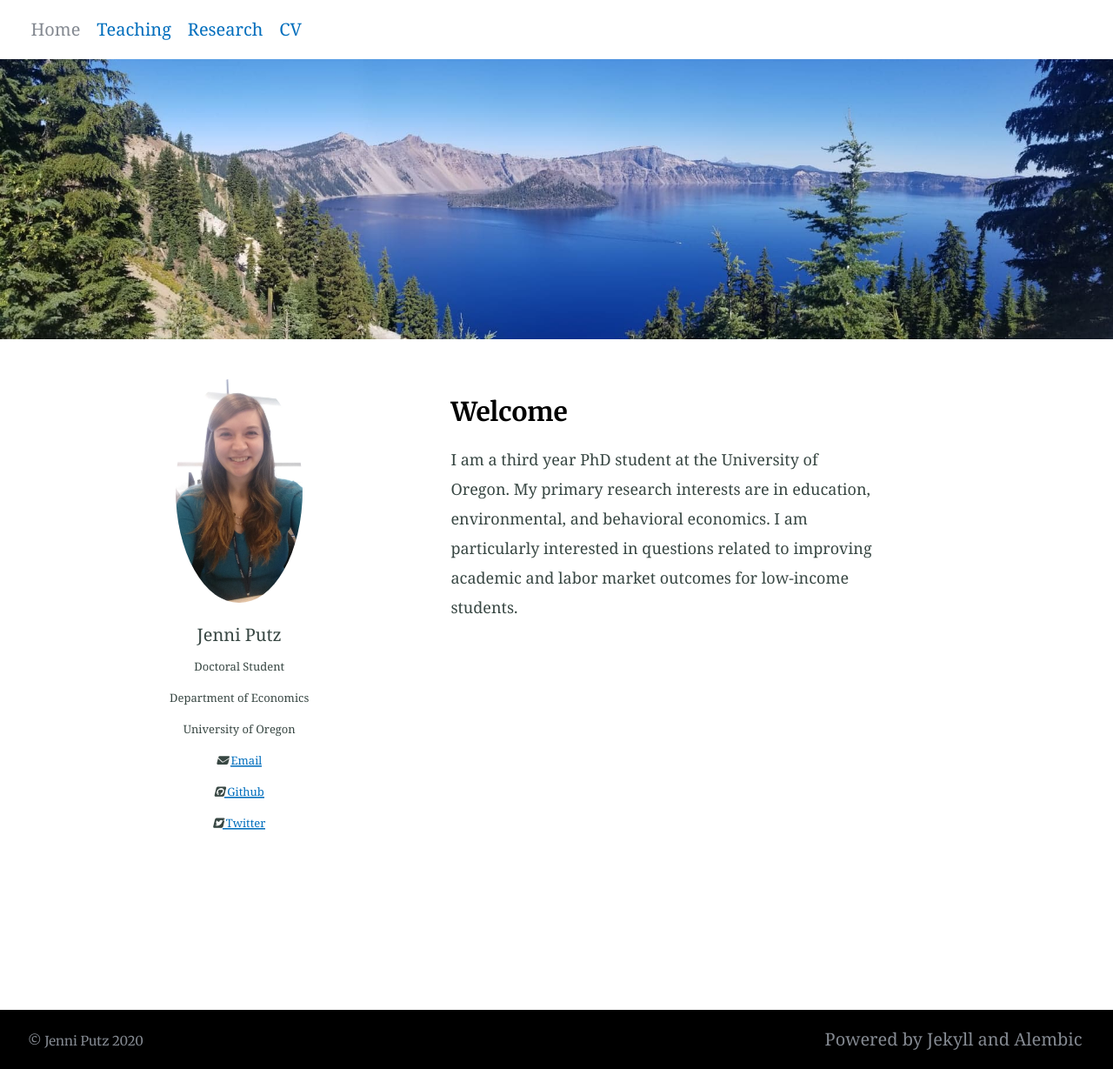
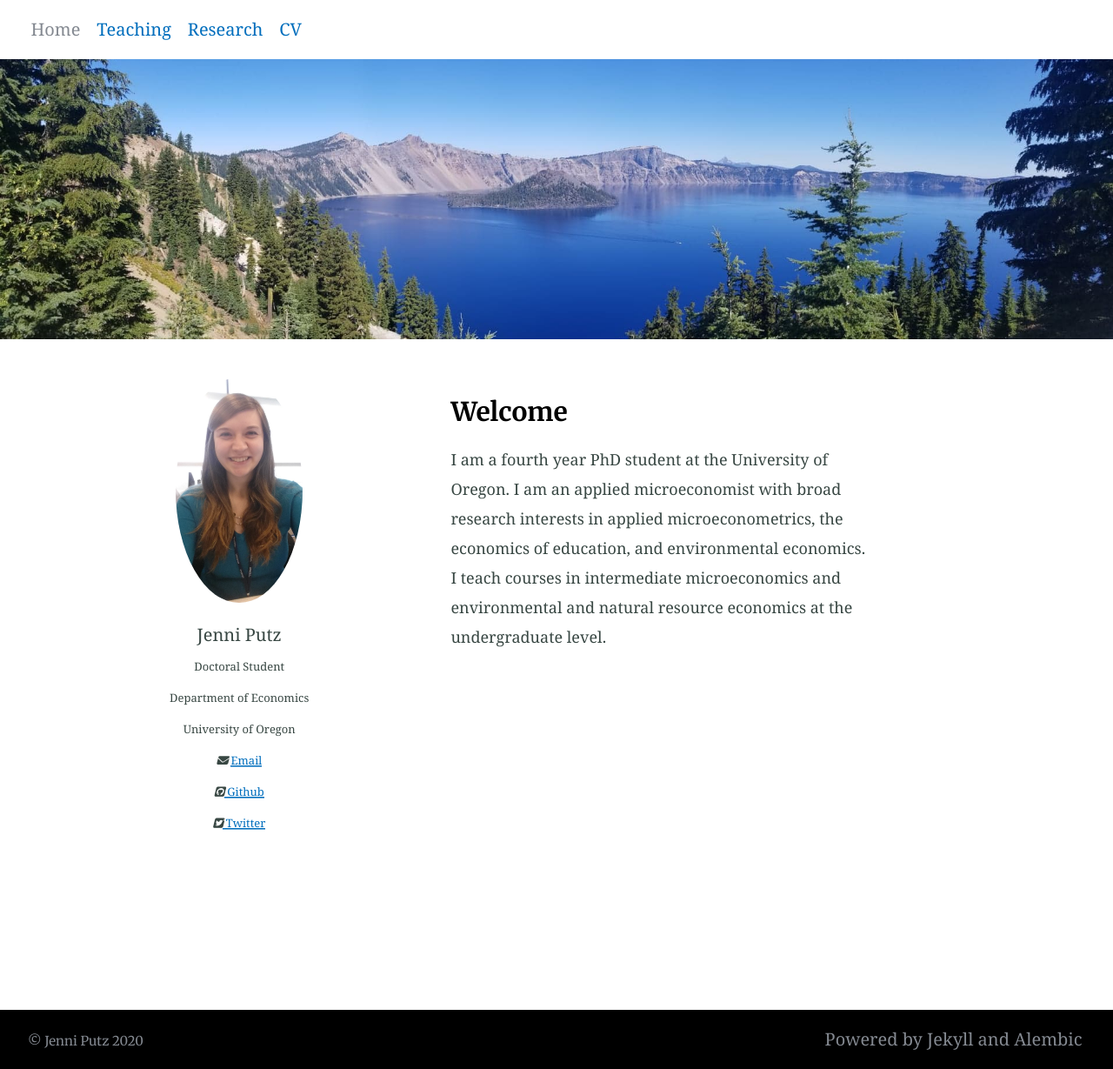
Before and after one commit to jenni-putz/1jenni-putz.github.io, a Jekyll site: the page built from index.md, in a window 1280 px wide. Shown: the whole page at 87% size. Built offline with Jekyll 4.4.1, drawn with Linux system fonts in a browser that asks for light colours; nearby versions of some CDN libraries.

Commit message:
update bio

```diff
--- a/index.md
+++ b/index.md
@@ -64,7 +64,7 @@ button {
   </div>
   <div class="column right" style="background-color:#ffffff;">
 	  <h3> Welcome </h3>
-    <p> <font size="4">I am a third year PhD student at the University of Oregon. My primary research interests are in education, environmental, and behavioral economics. I am particularly interested in questions related to improving academic and labor market outcomes for low-income students. <br />
+    <p> <font size="4">I am a fourth year PhD student at the University of Oregon. I am an applied microeconomist with broad research interests in applied microeconometrics, the economics of education, and environmental economics. I teach courses in intermediate microeconomics and environmental and natural resource economics at the undergraduate level. <br />
  </font> </p>
   </div>
 </div>
```
